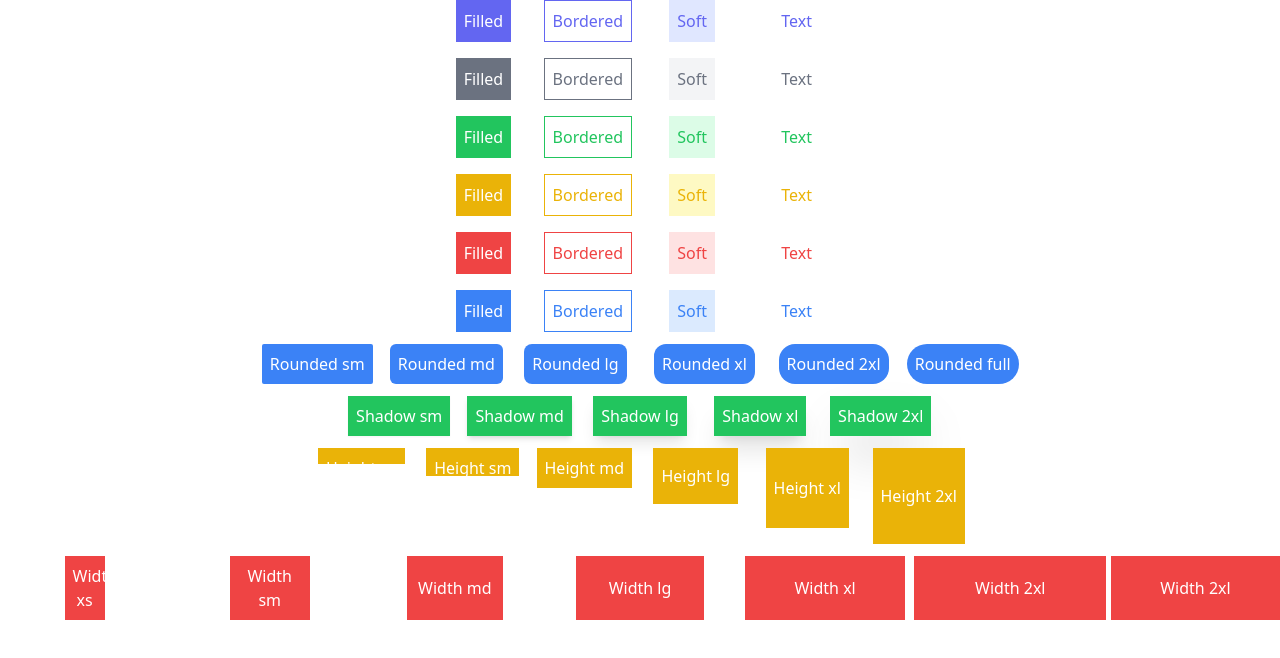
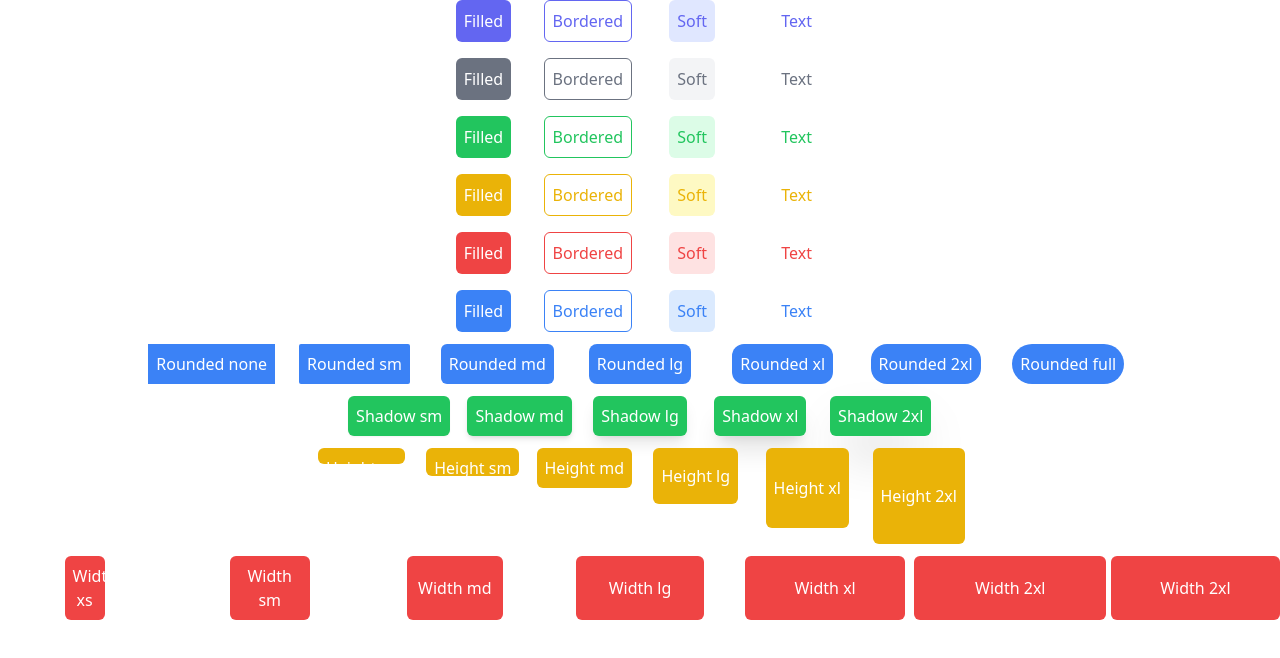
Before and after one commit to usrivastava92/hello-tailwind, a Next.js app: page / in a window 1280 px wide. Shown: the top 658 px of the page. Built offline with nearby package versions, Linux system fonts and the light colour scheme.

Commit message:
added button components

```diff
--- a/components/Button/Button.tsx
+++ b/components/Button/Button.tsx
@@ -4,7 +4,7 @@ import { twMerge } from 'tailwind-merge';
 type ButtonShadowLevels = 'sm' | 'md' | 'lg' | 'xl' | '2xl';
 type ButtonHeights = 'xs' | 'sm' | 'md' | 'lg' | 'xl' | '2xl';
 type ButtonWidths = 'xs' | 'sm' | 'md' | 'lg' | 'xl' | '2xl' | 'full';
-type ButtonRoundedLevels = 'sm' | 'md' | 'lg' | 'xl' | '2xl' | 'full';
+type ButtonRoundedLevels = 'none' | 'sm' | 'md' | 'lg' | 'xl' | '2xl' | 'full';
 type ButtonVariants = 'bordered' | 'soft' | 'filled' | 'text';
 
 export interface ButtonProps {
@@ -222,10 +222,10 @@ export class Button {
   };
   static Base: React.FC<ButtonProps> = ({
     variant = 'filled',
+    rounded = 'md',
     height,
     width,
     children,
-    rounded,
     shadow,
     leftIcon,
     rightIcon,
--- a/pages/index.tsx
+++ b/pages/index.tsx
@@ -38,7 +38,8 @@ const Home: NextPage = () => {
         <Button.Info variant="soft">Soft</Button.Info>
         <Button.Info variant="text">Text</Button.Info>
       </div>
-      <div className="mt-3 grid grid-cols-1 md:grid-cols-6 gap-4 justify-items-center">
+      <div className="mt-3 grid grid-cols-1 md:grid-cols-7 gap-4 justify-items-center">
+        <Button.Info rounded="none">Rounded none</Button.Info>
         <Button.Info rounded="sm">Rounded sm</Button.Info>
         <Button.Info rounded="md">Rounded md</Button.Info>
         <Button.Info rounded="lg">Rounded lg</Button.Info>
```
